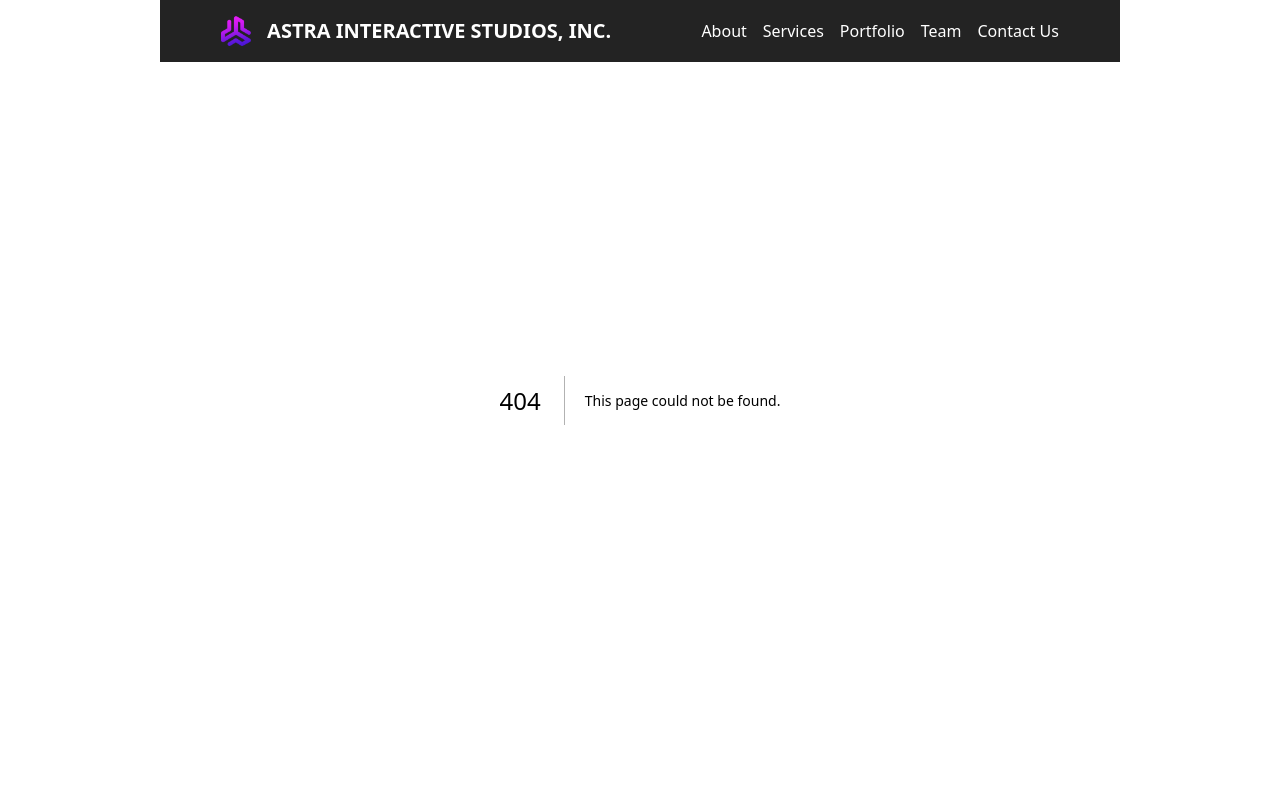
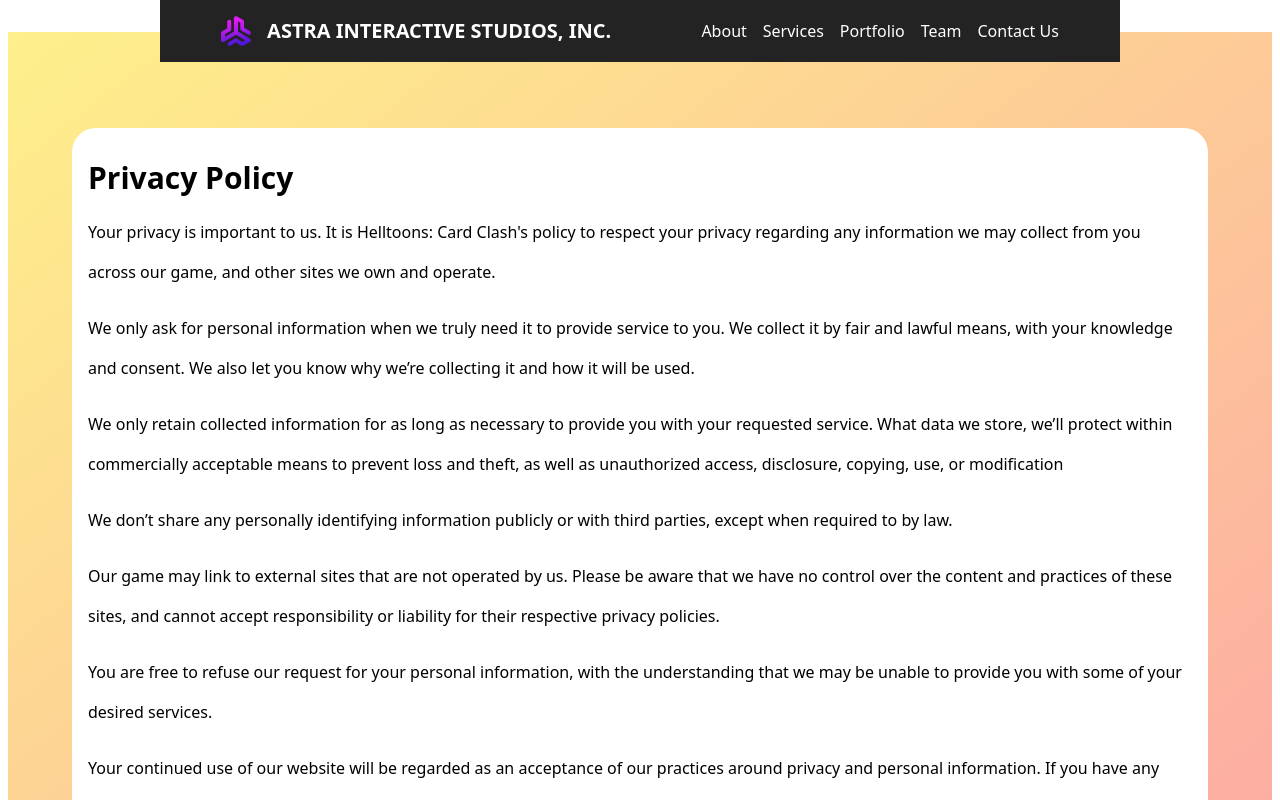
Before and after one commit to mgguild/ai-games, a Next.js app: page /helltoons-privacy-policy in a window 1280 px wide. Before the commit this address had no page. Shown: the top 800 px of the page. Built offline with nearby package versions, Linux system fonts and the light colour scheme.

Commit message:
Add privacy policy for helltoons

```diff
--- /dev/null
+++ b/src/app/components/Helltoons.tsx
@@ -0,0 +1,27 @@
+import React from "react";
+
+const Helltoons= () => {
+  return (
+
+    <section
+      id="helltoons"
+      className="flex sm:pl-16 pl-1 sm:pr-16 pr-1 py-24 mt-6  flex-col md:flex-row bg-gradient-to-br from-yellow-200 to-red-300 border-8 border-white ">
+
+        <div className="bg-white rounded-3xl leading-10">
+        <div className="container mx-auto px-4 py-8">
+            <h1 className="text-3xl font-bold mb-4">Privacy Policy</h1>
+            <p className="mb-4">Your privacy is important to us. It is Helltoons: Card Clash's policy to respect your privacy regarding any information we may collect from you across our game, and other sites we own and operate.</p>
+            <p className="mb-4">We only ask for personal information when we truly need it to provide service to you. We collect it by fair and lawful means, with your knowledge and consent. We also let you know why we’re collecting it and how it will be used.</p>
+            <p className="mb-4">We only retain collected information for as long as necessary to provide you with your requested service. What data we store, we’ll protect within commercially acceptable means to prevent loss and theft, as well as unauthorized access, disclosure, copying, use, or modification</p>
+            <p className="mb-4">We don’t share any personally identifying information publicly or with third parties, except when required to by law.</p>
+            <p className="mb-4">Our game may link to external sites that are not operated by us. Please be aware that we have no control over the content and practices of these sites, and cannot accept responsibility or liability for their respective privacy policies.</p>
+            <p className="mb-4">You are free to refuse our request for your personal information, with the understanding that we may be unable to provide you with some of your desired services.</p>
+            <p className="mb-4">Your continued use of our website will be regarded as an acceptance of our practices around privacy and personal information. If you have any questions about how we handle user data and personal information, feel free to contact us.</p>
+            <p className="mb-4">This policy is effective as of June 2024.</p>
+        </div>
+        </div>
+    </section>
+  );
+};
+
+export default Helltoons;
--- /dev/null
+++ b/src/app/helltoons-privacy-policy/page.tsx
@@ -0,0 +1,11 @@
+import Helltoons from "../components/Helltoons";
+
+export default function Hero(){
+    return (
+        <>
+        <div id="helltoons">
+            <Helltoons />
+        </div>
+        </>
+    )
+}
```
